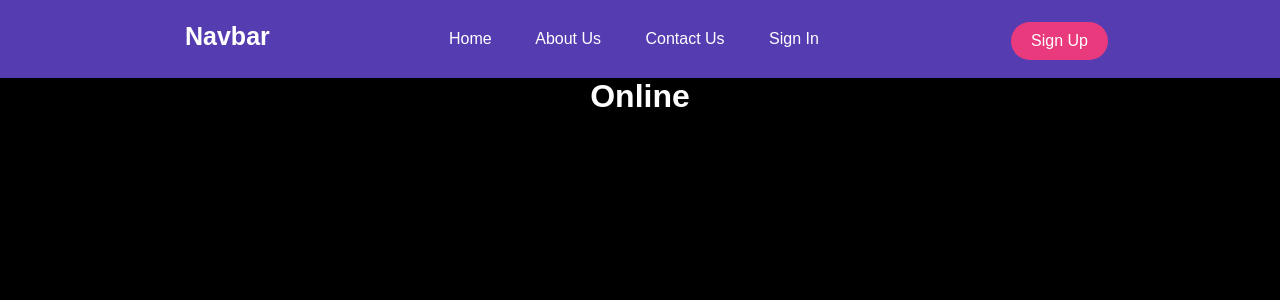
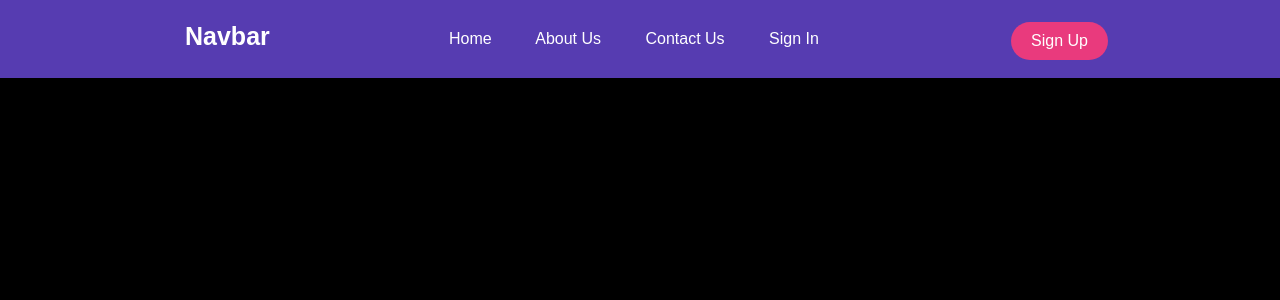
Before and after one commit to codexRegis-debug/Ohan-website, a React app: page /load-in in a window 1280 px wide. Shown: the top 300 px of the page. Built offline with nearby package versions, Linux system fonts and the light colour scheme; the HTML template or start-up script is replaced by a standard one.

Commit message:
Made some changes

```diff
--- a/src/App.tsx
+++ b/src/App.tsx
@@ -25,7 +25,6 @@ const App = () => {
           <Route path="sign-in" element={<SignIn/>}/>
           <Route path="log-in" element={<LoginPage/>}/>
           <Route path="sign-up" element={<SignIn/>}/>
-          <Route path="load-in" element={<LoadingPage/>}/>
         </Routes>
       </Router>
     </>
--- a/src/components/Footer.tsx
+++ b/src/components/Footer.tsx
@@ -28,20 +28,22 @@ export const Footer = ({
   )
 }
 
-export const ExtraFooter = ({ loadText }:{ loadText: string }) => {
+export const ExtraFooter = () => {
   const isOnline = useOnlineStatus()
   return (
     <div style={{ display: 'flex', alignItems: 'center', width: '100%' }}>
-
       {isOnline
         ?(
-          <NavLink className="Loading" to="/load-in" style={{ textDecoration: 'none', color: 'white' }}>
-            { loadText }
-          </NavLink>
+          <h1>
+            {"  "}
+          </h1>
         )
-        : (<h3>Internet connection lost</h3>)
+        :(
+          <h3 style={{ color: "red" }}>
+            Internet connection lost
+          </h3>
+        )
       }
-
     </div>
   )
 }
--- a/src/pages/LoadingPage.tsx
+++ /dev/null
@@ -1,30 +0,0 @@
-/**/
-import useOnlineStatus from '../hooks/useOnlineStatus.tsx'
-/* import AnimeRollingGlow from '../animeanimations/AnimeRollingGlow' */
-
-const LoadingPage = () => {
-  const isOnline  = useOnlineStatus()
-
-  return (
-    <div
-      style={{
-        display: 'flex',
-        alignItems: 'center',
-        width: '100%',
-        height: '100%',
-        backgroundColor: 'black',
-        color: 'white',
-      }}
-    >
-      <h1>
-        {
-          isOnline
-          ? 'Online'
-          : 'Offline' /* AnimeRollingGlow */
-        }
-      </h1>
-    </div>
-  )
-}
-
-export default LoadingPage
```
